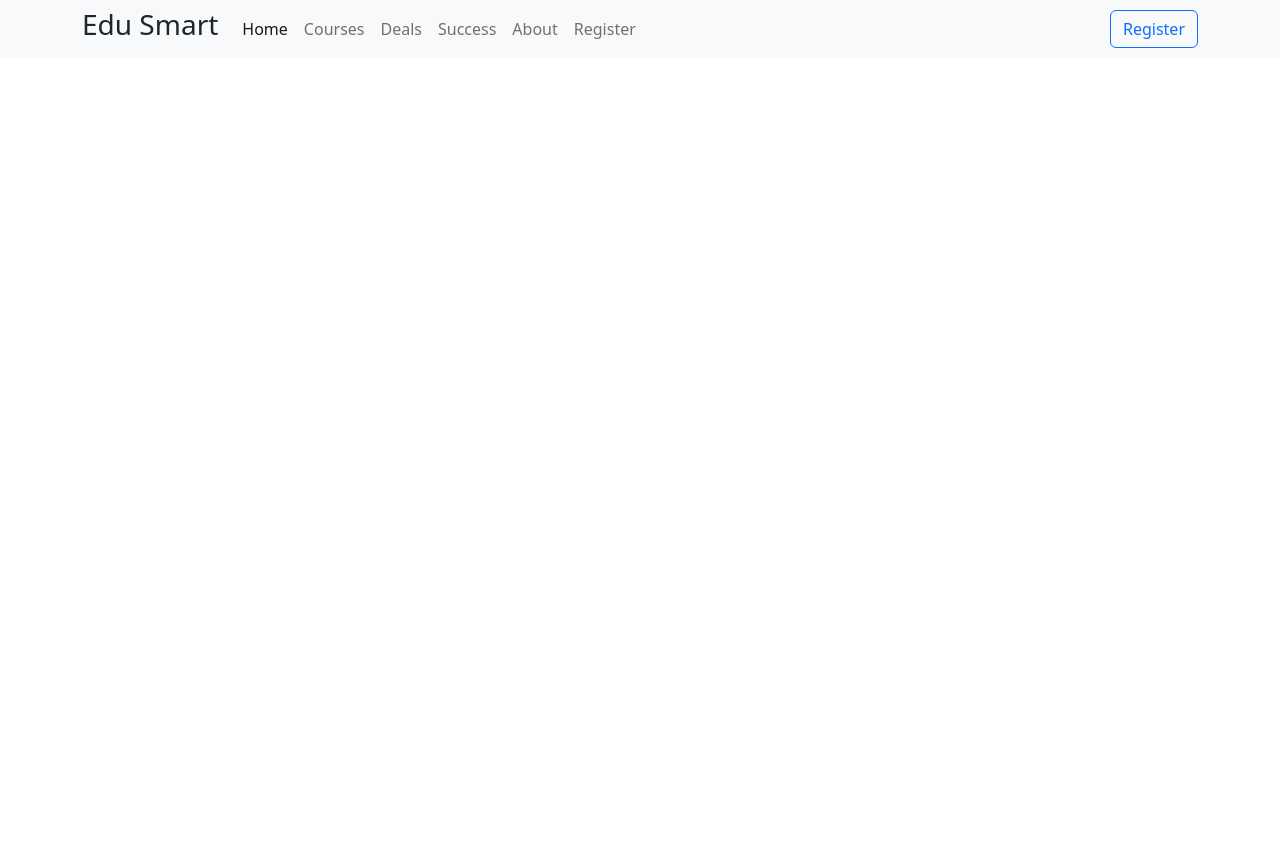
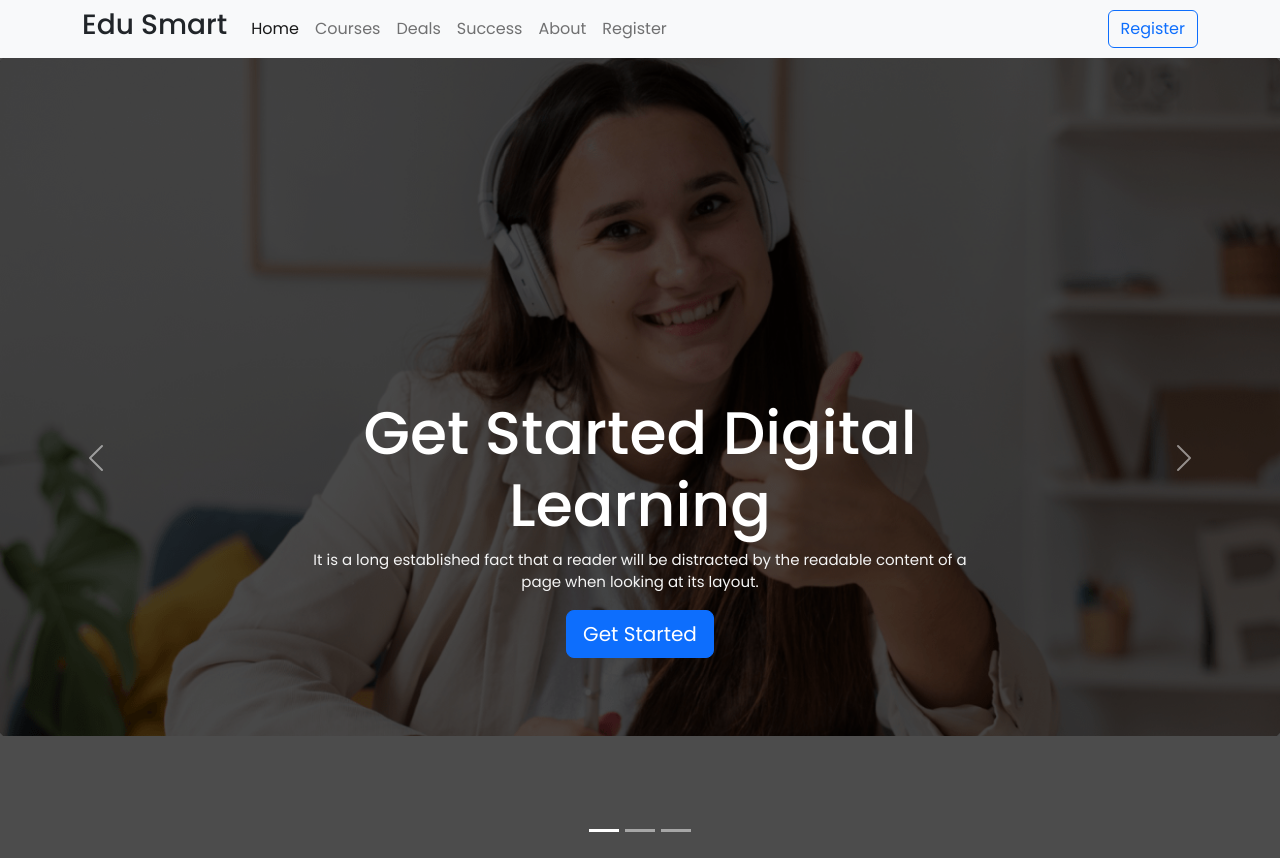
Before and after one commit to nusratjui/Assignment-3, a plain HTML site: page index.html in a window 1280 px wide. Before the commit the page ends 800 px from the top, so only its background shows below. Drawn offline with nearby package versions, Linux system fonts and the light colour scheme.

Commit message:
Top Banner

```diff
--- a/index.html
+++ b/index.html
@@ -8,6 +8,9 @@
 
     <!-- bootstrap stylesheet -->
     <link href="https://cdn.jsdelivr.net/npm/bootstrap@5.2.0/dist/css/bootstrap.min.css" rel="stylesheet" integrity="sha384-gH2yIJqKdNHPEq0n4Mqa/HGKIhSkIHeL5AyhkYV8i59U5AR6csBvApHHNl/vI1Bx" crossorigin="anonymous">
+
+    <!-- style file -->
+    <link rel="stylesheet" href="style.css">
 
   </head>
   <body>
@@ -47,8 +50,72 @@
               </div>
             </div>
           </nav>
+
+        <!-- slider start -->
+        <div id="carouselExampleCaptions" class="carousel slide" data-bs-ride="false">
+            <div class="carousel-indicators">
+              <button type="button" data-bs-target="#carouselExampleCaptions" data-bs-slide-to="0" class="active" aria-current="true" aria-label="Slide 1"></button>
+              <button type="button" data-bs-target="#carouselExampleCaptions" data-bs-slide-to="1" aria-label="Slide 2"></button>
+              <button type="button" data-bs-target="#carouselExampleCaptions" data-bs-slide-to="2" aria-label="Slide 3"></button>
+            </div>
+            <div class="carousel-inner">
+              <div class="carousel-item active">
+                <img src="images/cover/cover-1.png" class="d-block w-100" alt="...">
+                <div class="carousel-caption d-none d-md-block">
+                  <h5>Get Started Digital Learning</h5>
+                  <p>It is a long established fact that a reader will be distracted by the readable
+                    content of a page when looking at its layout.</p>
+
+                    <div class="slider-btn">
+                      <button type="button" class="btn btn-primary btn-lg">Get Started</button>
+                    </div>
+
+                </div>
+              </div>
+              <div class="carousel-item">
+                <img src="images/cover/cover-2.jpg" class="d-block w-100" alt="...">
+                <div class="carousel-caption d-none d-md-block">
+                  <h5>Get Started Digital Learning</h5>
+                  <p>It is a long established fact that a reader will be distracted by the readable
+                    content of a page when looking at its layout.</p>
+
+                    <div class="slider-btn">
+                      <button type="button" class="btn btn-primary btn-lg">Get Started</button>
+                    </div>
+
+                </div>
+              </div>
+              <div class="carousel-item">
+                <img src="images/cover/cover-3.jpg" class="d-block w-100" alt="...">
+                <div class="carousel-caption d-none d-md-block">
+                  <h5>Get Started Digital Learning</h5>
+                  <p>It is a long established fact that a reader will be distracted by the readable
+                    content of a page when looking at its layout.</p>
+
+                    <div class="slider-btn">
+                      <button type="button" class="btn btn-primary btn-lg">Get Started</button>
+                    </div>
+
+                </div>
+              </div>
+            </div>
+            <button class="carousel-control-prev" type="button" data-bs-target="#carouselExampleCaptions" data-bs-slide="prev">
+              <span class="carousel-control-prev-icon" aria-hidden="true"></span>
+              <span class="visually-hidden">Previous</span>
+            </button>
+            <button class="carousel-control-next" type="button" data-bs-target="#carouselExampleCaptions" data-bs-slide="next">
+              <span class="carousel-control-next-icon" aria-hidden="true"></span>
+              <span class="visually-hidden">Next</span>
+            </button>
+          </div>
+
+          <!-- slider end -->
+
     </header>
     <!-- hearder end -->
+
+
+
 
     <script src="https://cdn.jsdelivr.net/npm/bootstrap@5.2.0/dist/js/bootstrap.bundle.min.js" integrity="sha384-A3rJD856KowSb7dwlZdYEkO39Gagi7vIsF0jrRAoQmDKKtQBHUuLZ9AsSv4jD4Xa" crossorigin="anonymous"></script>
   </body>
--- /dev/null
+++ b/style.css
@@ -0,0 +1,38 @@
+/* fonts */
+@import url('https://fonts.googleapis.com/css2?family=Poppins:wght@400;500&display=swap');
+
+/* common style or utilitise */
+body{
+    font-family: 'Poppins', sans-serif;
+}
+
+/* slider */
+.carousel-item{
+    height: 100vh;
+    min-height: 300px;
+    background: no-repeat scroll center scroll;
+    background-size: cover;
+}
+.carousel-item::before{
+    content: "";
+    display: block;
+    position: absolute;
+    top: 0;
+    left: 0;
+    bottom: 0;
+    right: 0;
+    background: black;
+    opacity: 0.7;
+}
+.carousel-caption{
+    bottom: 180px;
+    padding-left:100px;
+    padding-right: 100px;
+}
+.carousel-caption h5{
+    font-size: 60px;
+}
+.carousel-caption p{
+    font-size: 15px;
+    color: #F4F4F4;
+}
```
